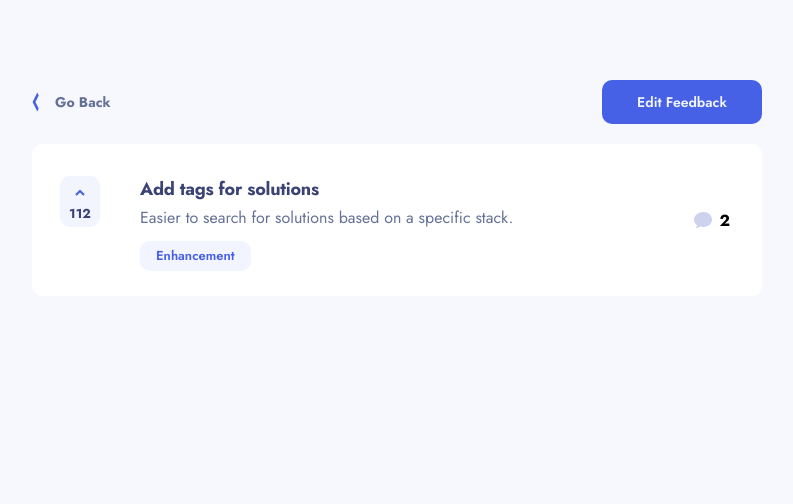
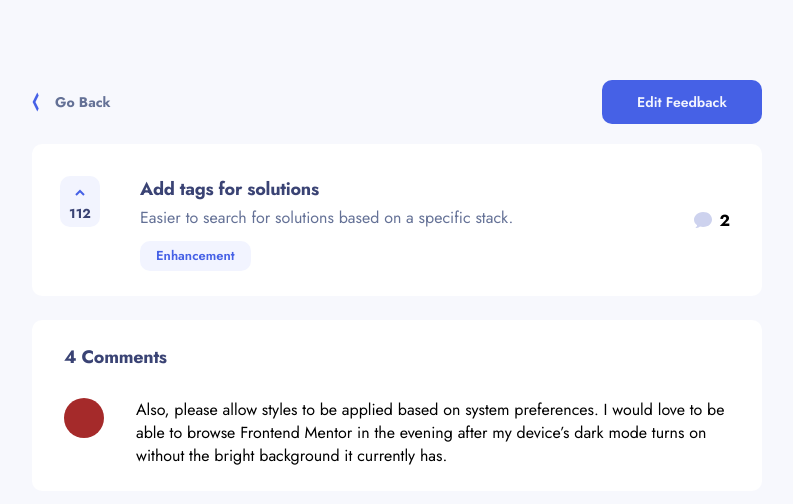
Before and after one commit to emanusantos/product-feedback, an Angular app: page / in a window 1280 px wide. Both pictures are taken after a click on the element 783 px from the left and 262 px from the top of the page. Shown: the top 504 px of the page, without its empty margins (243-1036 px from the left). Built offline with nearby package versions, Linux system fonts and the light colour scheme.

Commit message:
feat: started building comments component

```diff
--- a/src/app/app.module.ts
+++ b/src/app/app.module.ts
@@ -15,6 +15,7 @@ import { MenuComponent } from './components/menu/menu.component';
 import { EmptyComponent } from './components/empty/empty.component';
 import { BackComponent } from './components/back/back.component';
 import { FeedbackDetailComponent } from './routes/feedback-detail/feedback-detail.component';
+import { CommentComponent } from './components/comment/comment.component';
 
 @NgModule({
   declarations: [
@@ -30,6 +31,7 @@ import { FeedbackDetailComponent } from './routes/feedback-detail/feedback-detai
     EmptyComponent,
     BackComponent,
     FeedbackDetailComponent,
+    CommentComponent,
   ],
   imports: [BrowserModule, AppRoutingModule, HttpClientModule],
   providers: [],
--- /dev/null
+++ b/src/app/components/comment/comment.component.html
@@ -0,0 +1,14 @@
+<div class="container">
+  <div class="avatar"></div>
+
+  <div class="inner-content">
+    <div class="title"></div>
+
+    <p>
+      Also, please allow styles to be applied based on system preferences. I
+      would love to be able to browse Frontend Mentor in the evening after my
+      device’s dark mode turns on without the bright background it currently
+      has.
+    </p>
+  </div>
+</div>
--- /dev/null
+++ b/src/app/components/comment/comment.component.sass
@@ -0,0 +1,14 @@
+@import 'src/styles'
+
+.container
+    display: flex
+    gap: 2rem
+
+.avatar
+    min-width: 2.5rem
+    height: 2.5rem
+    background-color: brown
+    border-radius: 50%
+
+.inner-content
+    flex-grow: 1
--- a/src/app/components/feedback/feedback.component.html
+++ b/src/app/components/feedback/feedback.component.html
@@ -1,14 +1,21 @@
 <article [routerLink]="['/feedback', request.id]">
-    <app-upvotes [numberOfUpvotes]="request.upvotes" [isUpvoted]="!!request.isUpvoted" [id]="request.id" />
+  <app-upvotes
+    [numberOfUpvotes]="request.upvotes"
+    [isUpvoted]="!!request.isUpvoted"
+    [id]="request.id"
+  />
 
   <section>
     <h3>{{ request.title }}</h3>
     <p>{{ request.description }}</p>
-        <app-tag [title]="request.category" [ngStyle]="{ 'pointer-events': 'none' }" />
+    <app-tag
+      [title]="request.category"
+      [ngStyle]="{ 'pointer-events': 'none' }"
+    />
   </section>
 
   <div class="comments">
-        <img src="../../../assets/shared/icon-comments.svg">
+    <img src="../../../assets/shared/icon-comments.svg" />
     <b>{{ request.comments ? request.comments.length : 0 }}</b>
   </div>
 </article>
--- a/src/app/routes/feedback-detail/feedback-detail.component.html
+++ b/src/app/routes/feedback-detail/feedback-detail.component.html
@@ -1,8 +1,13 @@
 <div class="container">
-    <header>
-        <app-back />
-        <app-button [label]="'Edit Feedback'" [color]="'#4661E6'" />
-    </header>
+  <header>
+    <app-back />
+    <app-button [label]="'Edit Feedback'" [color]="'#4661E6'" />
+  </header>
 
-    <app-feedback [request]="feedback" />
+  <app-feedback [request]="feedback" />
+
+  <div class="comments">
+    <h3>4 Comments</h3>
+    <app-comment />
+  </div>
 </div>
--- a/src/app/routes/feedback-detail/feedback-detail.component.sass
+++ b/src/app/routes/feedback-detail/feedback-detail.component.sass
@@ -1,3 +1,5 @@
+@import 'src/styles'
+
 .container
     width: 45.625rem
     display: flex
@@ -12,3 +14,13 @@ header
     display: flex
     justify-content: space-between
     align-items: center
+
+.comments
+    width: 100%
+    margin-top: 1.5rem
+    padding: 1.5rem 2rem
+    background-color: $white
+    border-radius: 10px
+
+h3
+    margin-bottom: 1.75rem
--- a/src/app/routes/feedback-detail/feedback-detail.component.ts
+++ b/src/app/routes/feedback-detail/feedback-detail.component.ts
@@ -27,6 +27,8 @@ export class FeedbackDetailComponent implements OnInit {
 
     const id = parseInt(this.route.snapshot.paramMap.get('id')!, 10);
 
+    console.log({ id });
+
     this.apiService
       .getFeedback(id)
       .subscribe((feedback) => (this.feedback = feedback));
```
Also changed, not shown: src/app/components/comment/comment.component.ts (added, +10 -0 lines), 1 other file (tests, documents, lock files or other folders). Lines whose indentation alone changed are shown as unchanged.
